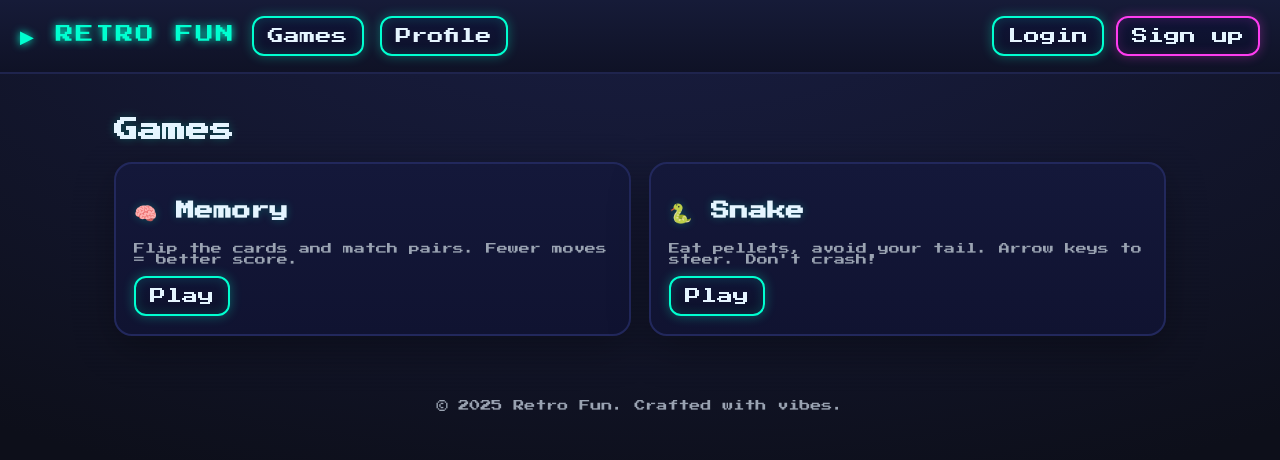
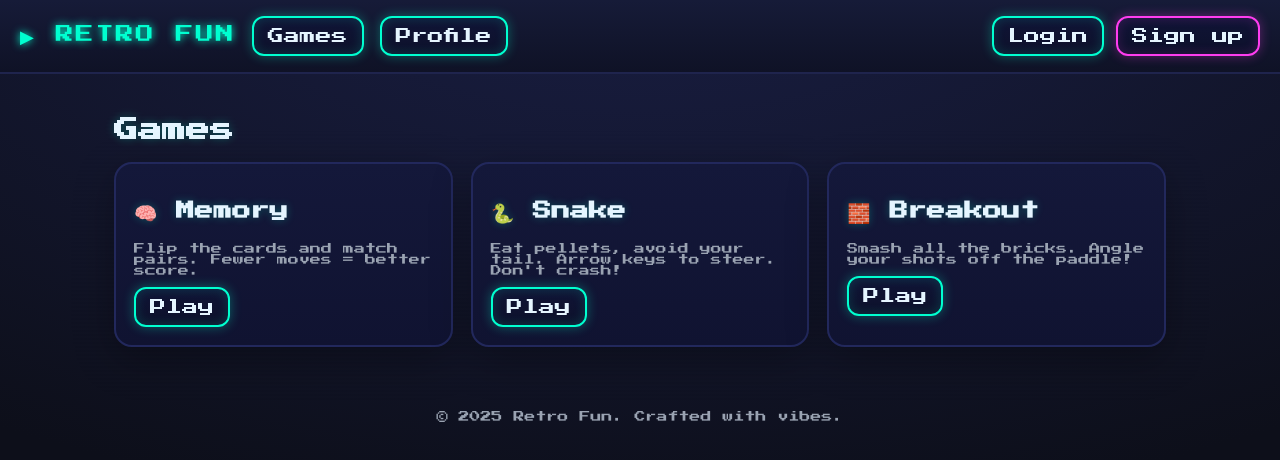
Before and after one commit to copilotnewb/retrositetest, a React (Vite) app in the folder client/: page /games in a window 1280 px wide. Shown: the top 460 px of the page. Built offline with nearby package versions, Linux system fonts and the light colour scheme; no server answers.

Commit message:
Update Games.jsx

```diff
--- a/client/src/pages/Games.jsx
+++ b/client/src/pages/Games.jsx
@@ -16,6 +16,11 @@ export default function Games() {
           <p className="small">Eat pellets, avoid your tail. Arrow keys to steer. Don't crash!</p>
           <Link className="btn" to="/games/snake">Play</Link>
         </div>
+        <div className="card">
+          <h3>🧱 Breakout</h3>
+          <p className="small">Smash all the bricks. Angle your shots off the paddle!</p>
+          <Link className="btn" to="/games/breakout">Play</Link>
+        </div>
       </div>
     </div>
   )
```
